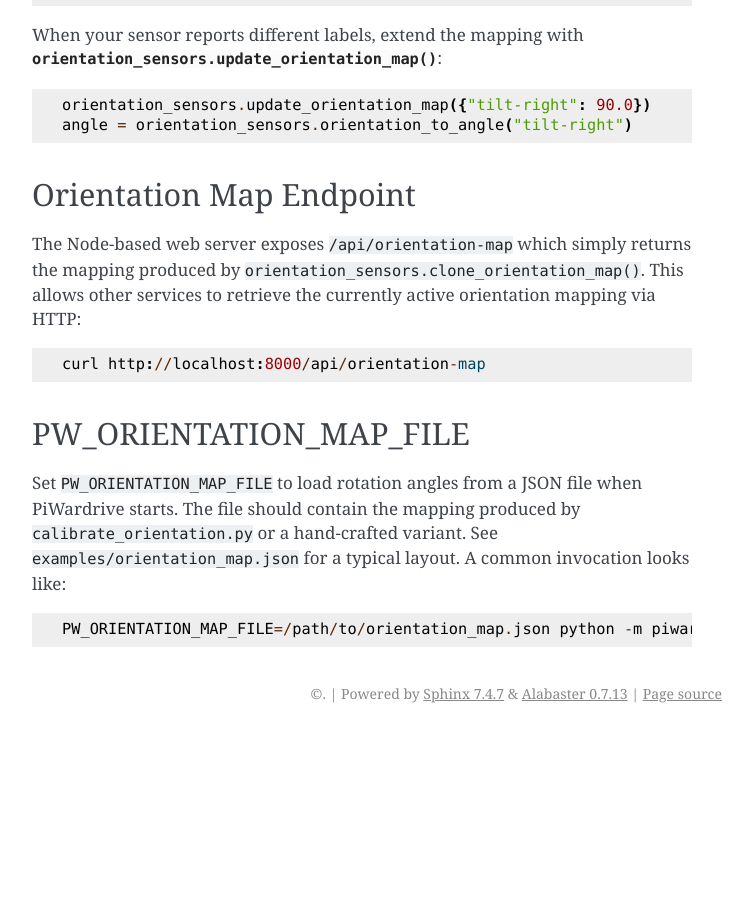
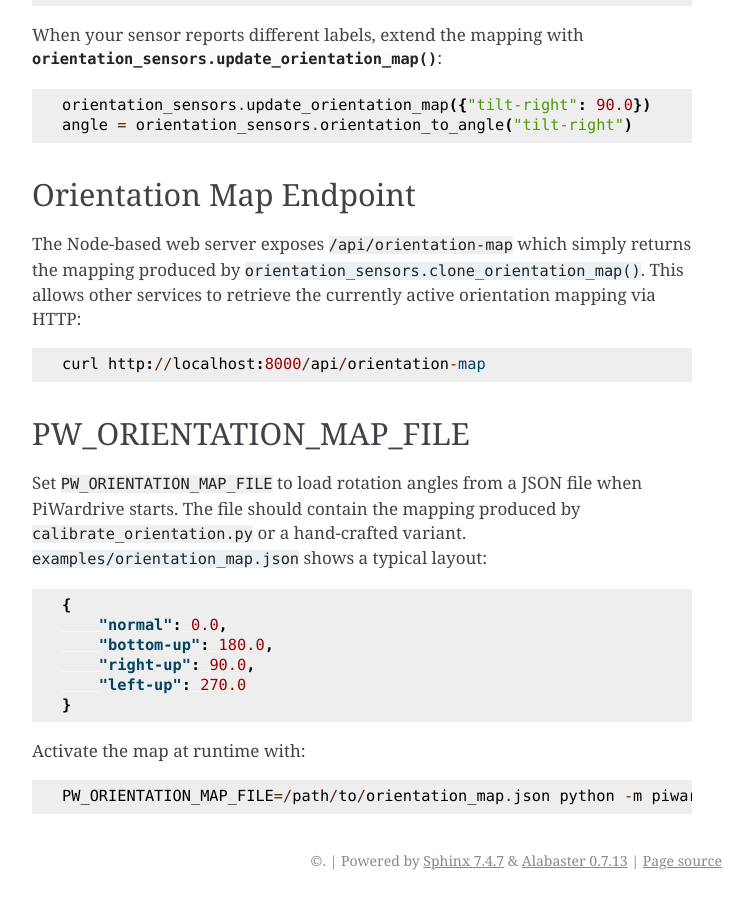
Before and after one commit to Trashytalk/piwardrive, a Sphinx documentation site: the page built from docs/orientation.rst, in a window 1280 px wide and 900 px high, scrolled down 3274 px. Shown: the whole window, without its empty margins (388-1141 px from the left). Built offline with Sphinx 7.4.7, drawn with Linux system fonts in a browser that asks for light colours; pages that are not in the unit, such as notebooks, are missing from menus; before the commit the page ends 4007 px from its top, so only the background shows below that.

Commit message:
docs: detail PW_ORIENTATION_MAP_FILE

```diff
--- a/docs/orientation.rst
+++ b/docs/orientation.rst
@@ -159,8 +159,18 @@ PW_ORIENTATION_MAP_FILE
 ~~~~~~~~~~~~~~~~~~~~~~~
 Set ``PW_ORIENTATION_MAP_FILE`` to load rotation angles from a JSON file
 when PiWardrive starts. The file should contain the mapping produced by
-``calibrate_orientation.py`` or a hand-crafted variant.  See
-``examples/orientation_map.json`` for a typical layout.  A common
-invocation looks like::
+``calibrate_orientation.py`` or a hand-crafted variant. ``examples/orientation_map.json``
+shows a typical layout:
+
+.. code-block:: json
+
+   {
+       "normal": 0.0,
+       "bottom-up": 180.0,
+       "right-up": 90.0,
+       "left-up": 270.0
+   }
+
+Activate the map at runtime with::
 
    PW_ORIENTATION_MAP_FILE=/path/to/orientation_map.json python -m piwardrive.main
```
